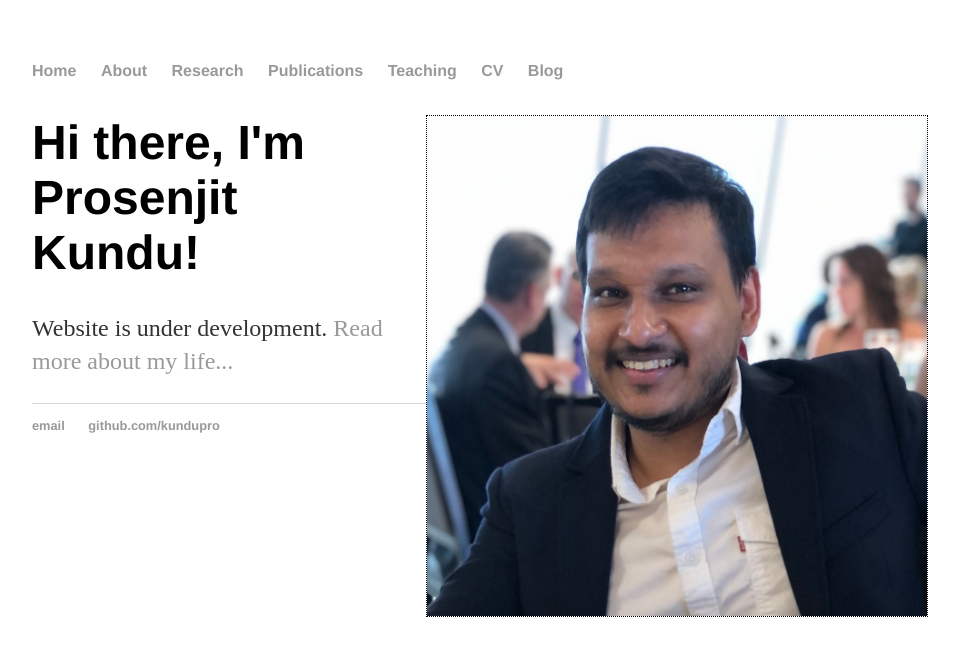
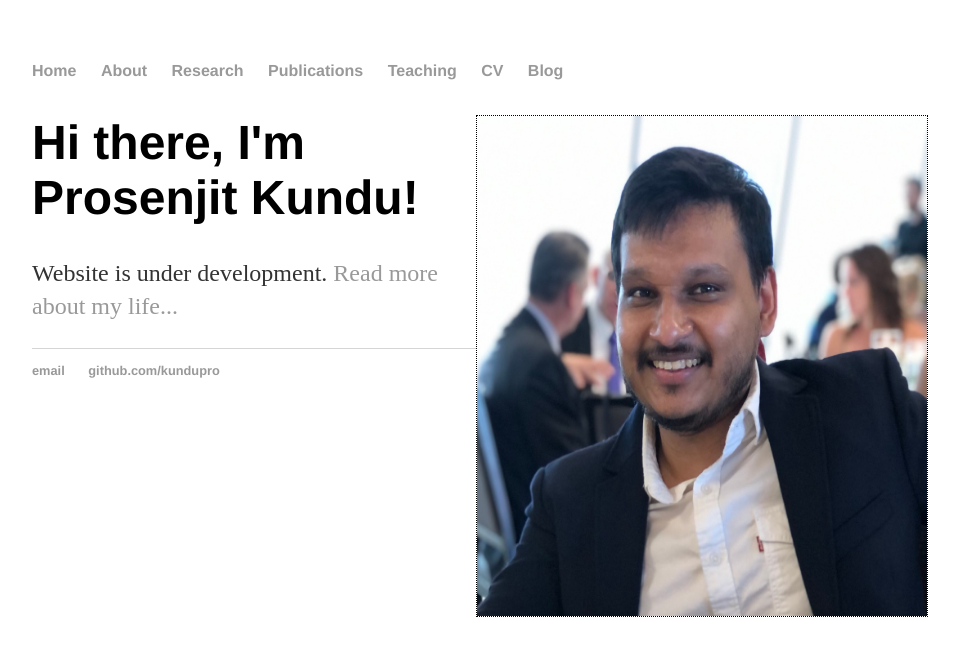
Before and after one commit to kundupro/kundupro.github.io, a Jekyll site: the page built from index.html, in a window 1280 px wide. Shown: the top 656 px of the page, without its empty margins (160-1119 px from the left). Built offline with Jekyll 4.4.1, drawn with Linux system fonts in a browser that asks for light colours.

Commit message:
Update index.html

```diff
--- a/index.html
+++ b/index.html
@@ -8,7 +8,7 @@
 </div><!-- /.blurb -->
 <div class="main">
     <div class="left">
-        <img src="docs/assets/IMG_1334.jpg" width="500" height="500"/>
+        <img src="docs/assets/IMG_1334.jpg" width="450" height="500"/>
     </div>
     <div class="right">
 	<h1>Hi there, I'm Prosenjit Kundu!</h1>
```
